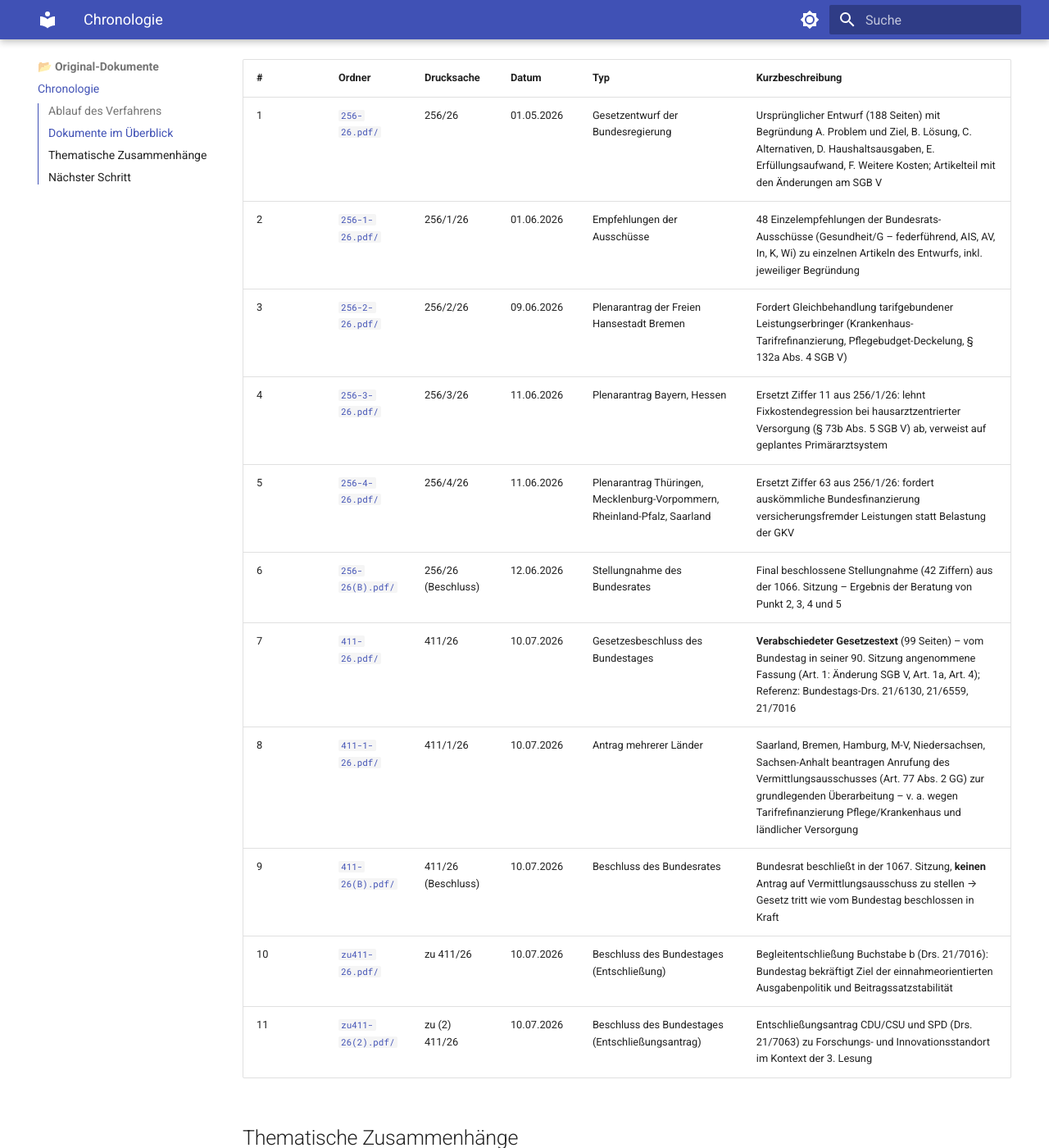
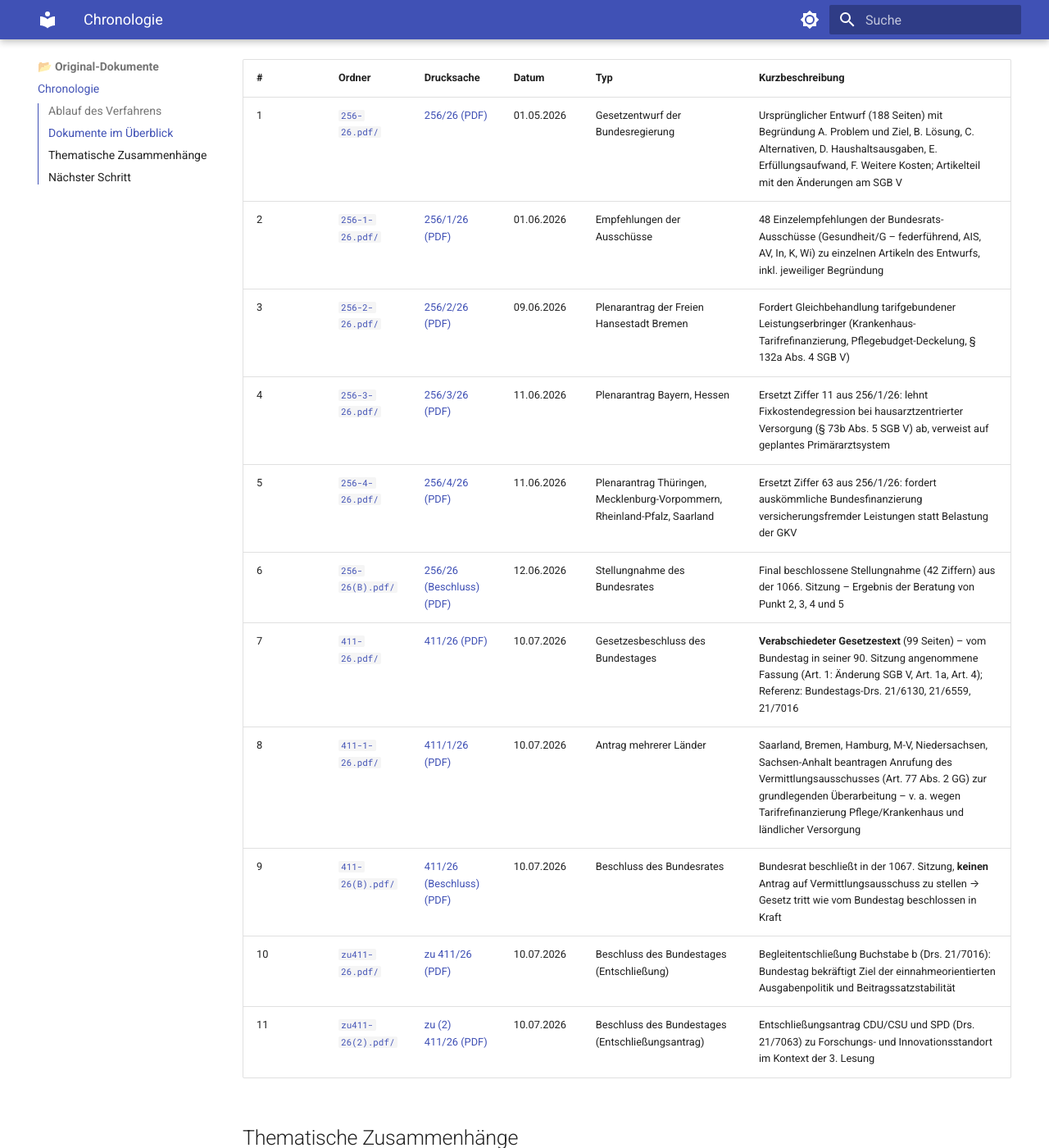
Before and after one commit to admonstrator/gkv-spargesetz, an MkDocs documentation site: the page built from docs/Eingangsdokumente/README.md, in a window 1280 px wide and 1400 px high, scrolled down 1262 px. Shown: the whole window at 82% size. Built offline with MkDocs 1.6.1 and Material for MkDocs 9.7.7, drawn with Linux system fonts in a browser that asks for light colours.

Commit message:
Original-PDFs hinzugefügt und in Tabelle verlinkt

```diff
--- a/docs/Eingangsdokumente/README.md
+++ b/docs/Eingangsdokumente/README.md
@@ -43,17 +43,17 @@ Jedes Dokument liegt in einem eigenen Ordner `<Drucksachen-Bezeichnung>.pdf/` mi
 
 | # | Ordner | Drucksache | Datum | Typ | Kurzbeschreibung |
 |---|---|---|---|---|---|
-| 1 | [`256-26.pdf/`](256-26.pdf/markdown.md) | 256/26 | 01.05.2026 | Gesetzentwurf der Bundesregierung | Ursprünglicher Entwurf (188 Seiten) mit Begründung A. Problem und Ziel, B. Lösung, C. Alternativen, D. Haushaltsausgaben, E. Erfüllungsaufwand, F. Weitere Kosten; Artikelteil mit den Änderungen am SGB V |
-| 2 | [`256-1-26.pdf/`](256-1-26.pdf/markdown.md) | 256/1/26 | 01.06.2026 | Empfehlungen der Ausschüsse | 48 Einzelempfehlungen der Bundesrats-Ausschüsse (Gesundheit/G – federführend, AIS, AV, In, K, Wi) zu einzelnen Artikeln des Entwurfs, inkl. jeweiliger Begründung |
-| 3 | [`256-2-26.pdf/`](256-2-26.pdf/markdown.md) | 256/2/26 | 09.06.2026 | Plenarantrag der Freien Hansestadt Bremen | Fordert Gleichbehandlung tarifgebundener Leistungserbringer (Krankenhaus-Tarifrefinanzierung, Pflegebudget-Deckelung, § 132a Abs. 4 SGB V) |
-| 4 | [`256-3-26.pdf/`](256-3-26.pdf/markdown.md) | 256/3/26 | 11.06.2026 | Plenarantrag Bayern, Hessen | Ersetzt Ziffer 11 aus 256/1/26: lehnt Fixkostendegression bei hausarztzentrierter Versorgung (§ 73b Abs. 5 SGB V) ab, verweist auf geplantes Primärarztsystem |
-| 5 | [`256-4-26.pdf/`](256-4-26.pdf/markdown.md) | 256/4/26 | 11.06.2026 | Plenarantrag Thüringen, Mecklenburg-Vorpommern, Rheinland-Pfalz, Saarland | Ersetzt Ziffer 63 aus 256/1/26: fordert auskömmliche Bundesfinanzierung versicherungsfremder Leistungen statt Belastung der GKV |
-| 6 | [`256-26(B).pdf/`](256-26(B).pdf/markdown.md) | 256/26 (Beschluss) | 12.06.2026 | Stellungnahme des Bundesrates | Final beschlossene Stellungnahme (42 Ziffern) aus der 1066. Sitzung – Ergebnis der Beratung von Punkt 2, 3, 4 und 5 |
-| 7 | [`411-26.pdf/`](411-26.pdf/markdown.md) | 411/26 | 10.07.2026 | Gesetzesbeschluss des Bundestages | **Verabschiedeter Gesetzestext** (99 Seiten) – vom Bundestag in seiner 90. Sitzung angenommene Fassung (Art. 1: Änderung SGB V, Art. 1a, Art. 4); Referenz: Bundestags-Drs. 21/6130, 21/6559, 21/7016 |
-| 8 | [`411-1-26.pdf/`](411-1-26.pdf/markdown.md) | 411/1/26 | 10.07.2026 | Antrag mehrerer Länder | Saarland, Bremen, Hamburg, M-V, Niedersachsen, Sachsen-Anhalt beantragen Anrufung des Vermittlungsausschusses (Art. 77 Abs. 2 GG) zur grundlegenden Überarbeitung – v. a. wegen Tarifrefinanzierung Pflege/Krankenhaus und ländlicher Versorgung |
-| 9 | [`411-26(B).pdf/`](411-26(B).pdf/markdown.md) | 411/26 (Beschluss) | 10.07.2026 | Beschluss des Bundesrates | Bundesrat beschließt in der 1067. Sitzung, **keinen** Antrag auf Vermittlungsausschuss zu stellen → Gesetz tritt wie vom Bundestag beschlossen in Kraft |
-| 10 | [`zu411-26.pdf/`](zu411-26.pdf/markdown.md) | zu 411/26 | 10.07.2026 | Beschluss des Bundestages (Entschließung) | Begleitentschließung Buchstabe b (Drs. 21/7016): Bundestag bekräftigt Ziel der einnahmeorientierten Ausgabenpolitik und Beitragssatzstabilität |
-| 11 | [`zu411-26(2).pdf/`](zu411-26(2).pdf/markdown.md) | zu (2) 411/26 | 10.07.2026 | Beschluss des Bundestages (Entschließungsantrag) | Entschließungsantrag CDU/CSU und SPD (Drs. 21/7063) zu Forschungs- und Innovationsstandort im Kontext der 3. Lesung |
+| 1 | [`256-26.pdf/`](256-26.pdf/markdown.md) | [256/26 (PDF)](pdfs/256-26.pdf) | 01.05.2026 | Gesetzentwurf der Bundesregierung | Ursprünglicher Entwurf (188 Seiten) mit Begründung A. Problem und Ziel, B. Lösung, C. Alternativen, D. Haushaltsausgaben, E. Erfüllungsaufwand, F. Weitere Kosten; Artikelteil mit den Änderungen am SGB V |
+| 2 | [`256-1-26.pdf/`](256-1-26.pdf/markdown.md) | [256/1/26 (PDF)](pdfs/256-1-26.pdf) | 01.06.2026 | Empfehlungen der Ausschüsse | 48 Einzelempfehlungen der Bundesrats-Ausschüsse (Gesundheit/G – federführend, AIS, AV, In, K, Wi) zu einzelnen Artikeln des Entwurfs, inkl. jeweiliger Begründung |
+| 3 | [`256-2-26.pdf/`](256-2-26.pdf/markdown.md) | [256/2/26 (PDF)](pdfs/256-2-26.pdf) | 09.06.2026 | Plenarantrag der Freien Hansestadt Bremen | Fordert Gleichbehandlung tarifgebundener Leistungserbringer (Krankenhaus-Tarifrefinanzierung, Pflegebudget-Deckelung, § 132a Abs. 4 SGB V) |
+| 4 | [`256-3-26.pdf/`](256-3-26.pdf/markdown.md) | [256/3/26 (PDF)](pdfs/256-3-26.pdf) | 11.06.2026 | Plenarantrag Bayern, Hessen | Ersetzt Ziffer 11 aus 256/1/26: lehnt Fixkostendegression bei hausarztzentrierter Versorgung (§ 73b Abs. 5 SGB V) ab, verweist auf geplantes Primärarztsystem |
+| 5 | [`256-4-26.pdf/`](256-4-26.pdf/markdown.md) | [256/4/26 (PDF)](pdfs/256-4-26.pdf) | 11.06.2026 | Plenarantrag Thüringen, Mecklenburg-Vorpommern, Rheinland-Pfalz, Saarland | Ersetzt Ziffer 63 aus 256/1/26: fordert auskömmliche Bundesfinanzierung versicherungsfremder Leistungen statt Belastung der GKV |
+| 6 | [`256-26(B).pdf/`](256-26(B).pdf/markdown.md) | [256/26 (Beschluss) (PDF)](pdfs/256-26(B).pdf) | 12.06.2026 | Stellungnahme des Bundesrates | Final beschlossene Stellungnahme (42 Ziffern) aus der 1066. Sitzung – Ergebnis der Beratung von Punkt 2, 3, 4 und 5 |
+| 7 | [`411-26.pdf/`](411-26.pdf/markdown.md) | [411/26 (PDF)](pdfs/411-26.pdf) | 10.07.2026 | Gesetzesbeschluss des Bundestages | **Verabschiedeter Gesetzestext** (99 Seiten) – vom Bundestag in seiner 90. Sitzung angenommene Fassung (Art. 1: Änderung SGB V, Art. 1a, Art. 4); Referenz: Bundestags-Drs. 21/6130, 21/6559, 21/7016 |
+| 8 | [`411-1-26.pdf/`](411-1-26.pdf/markdown.md) | [411/1/26 (PDF)](pdfs/411-1-26.pdf) | 10.07.2026 | Antrag mehrerer Länder | Saarland, Bremen, Hamburg, M-V, Niedersachsen, Sachsen-Anhalt beantragen Anrufung des Vermittlungsausschusses (Art. 77 Abs. 2 GG) zur grundlegenden Überarbeitung – v. a. wegen Tarifrefinanzierung Pflege/Krankenhaus und ländlicher Versorgung |
+| 9 | [`411-26(B).pdf/`](411-26(B).pdf/markdown.md) | [411/26 (Beschluss) (PDF)](pdfs/411-26(B).pdf) | 10.07.2026 | Beschluss des Bundesrates | Bundesrat beschließt in der 1067. Sitzung, **keinen** Antrag auf Vermittlungsausschuss zu stellen → Gesetz tritt wie vom Bundestag beschlossen in Kraft |
+| 10 | [`zu411-26.pdf/`](zu411-26.pdf/markdown.md) | [zu 411/26 (PDF)](pdfs/zu411-26.pdf) | 10.07.2026 | Beschluss des Bundestages (Entschließung) | Begleitentschließung Buchstabe b (Drs. 21/7016): Bundestag bekräftigt Ziel der einnahmeorientierten Ausgabenpolitik und Beitragssatzstabilität |
+| 11 | [`zu411-26(2).pdf/`](zu411-26(2).pdf/markdown.md) | [zu (2) 411/26 (PDF)](pdfs/zu411-26(2).pdf) | 10.07.2026 | Beschluss des Bundestages (Entschließungsantrag) | Entschließungsantrag CDU/CSU und SPD (Drs. 21/7063) zu Forschungs- und Innovationsstandort im Kontext der 3. Lesung |
 
 ## Thematische Zusammenhänge
 
```
Also changed, not shown: 11 other files.
